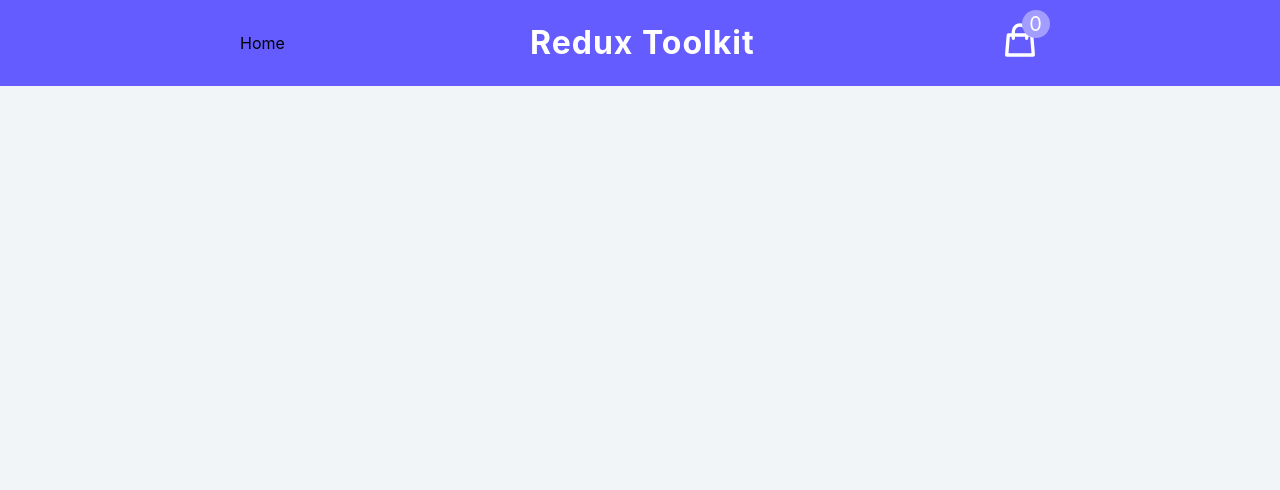
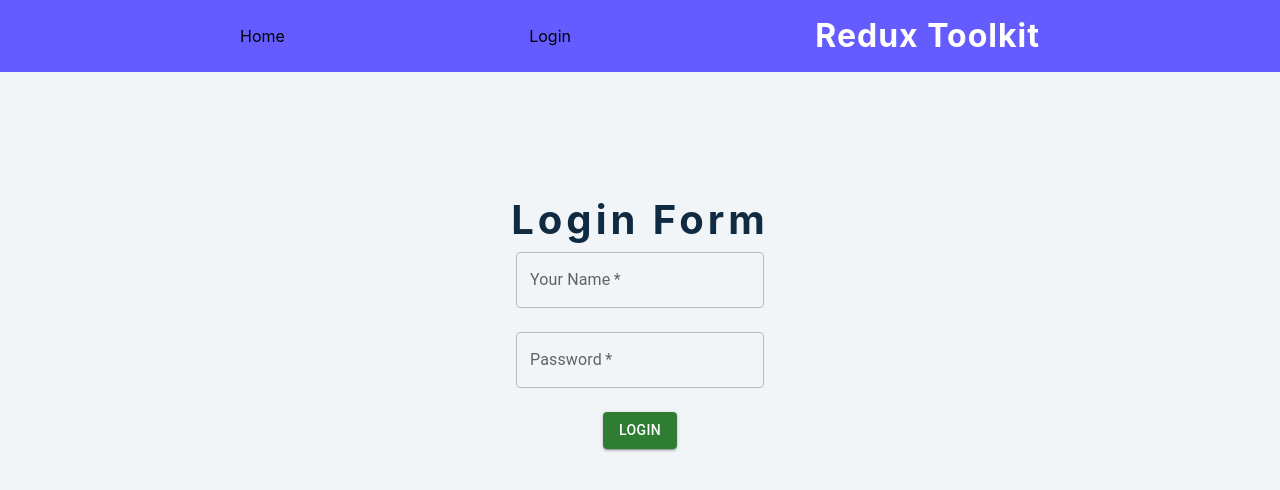
Before and after one commit to Miten09/Redux_Ecom, a React (Create React App) app: page /login in a window 1280 px wide. Shown: the top 490 px of the page. Built offline with nearby package versions, Linux system fonts and the light colour scheme.

Commit message:
Authentication completed

```diff
--- a/src/App.js
+++ b/src/App.js
@@ -6,13 +6,13 @@
 import Modal from "./component/Modal";
 import { Route, Router, Routes } from "react-router-dom";
 import CartItems from "./CartItems";
+import Login from "./component/Login";
 
 function App() {
   const { cartItems } = useSelector((state) => state.cart);
   const dispatch = useDispatch();
 
   const open = useSelector((state) => state.modal.isOpen);
-  console.log("OPEN", open);
 
   useEffect(() => {
     dispatch(calculateTotals());
@@ -23,8 +23,10 @@
       {open && <Modal />}
       <Navbar />
       <Routes>
-        <Route path="/" element={<CartItems />} />
+        <Route path="/home" element={<CartItems />} />
+        <Route path="/login" element={<Login />} />
         <Route path="/cart" element={<CartContainer />} />
+        <Route path="*" element={<Login />} />
       </Routes>
     </>
   );
--- a/src/CartItems.js
+++ b/src/CartItems.js
@@ -41,6 +41,8 @@
 function CartItems() {
   const cartItemAmounts = useSelector((store) => store.cart.cartItems);
   const dispatch = useDispatch();
+  const auth = useSelector((store) => store.auth.isAuth);
+
   return (
     <div className="grid-container">
       {cartItems.map((val, index) => {
@@ -50,6 +52,8 @@
             <img src={val.img} alt="phones" />
             <p>{val.title}</p>
             <p>Rs - {val.price} Only</p>
+            {auth && (
+              <>
                 <p>{cartItem ? cartItem.amount : 0}</p>
                 {cartItem && cartItem.amount === cartItem.max ? (
                   <button disabled className="but">
@@ -68,6 +72,8 @@
                     Add to Cart
                   </button>
                 )}
+              </>
+            )}
           </div>
         );
       })}
--- a/src/component/CartContainer.js
+++ b/src/component/CartContainer.js
@@ -4,14 +4,22 @@
 import CartItem from "./CartItem";
 import { clearCart } from "../features/cart/cartSlice";
 import { closeModal, openModal } from "../features/modal/modalSlice";
+import { useNavigate } from "react-router-dom";
 
 const CartContainer = () => {
   const dispatch = useDispatch();
   const { cartItems, amount, total } = useSelector((store) => store.cart);
+  const navigate = useNavigate();
 
   function handleClear() {
     dispatch(openModal());
   }
+
+  useEffect(() => {
+    if (!localStorage.getItem("Login")) {
+      navigate("/login");
+    }
+  }, []);
 
   if (amount < 1) {
     return (
--- a/src/component/CartItem.js
+++ b/src/component/CartItem.js
@@ -1,10 +1,12 @@
-import React from "react";
+import React, { useEffect } from "react";
 import { ChevronDown, ChevronUp } from "../icons";
-import { useDispatch } from "react-redux";
+import { useDispatch, useSelector } from "react-redux";
 import { decrease, increase, removeItem } from "../features/cart/cartSlice";
+import { useNavigate } from "react-router-dom";
 
 const CartItem = ({ id, img, title, price, amount, max }) => {
   const dispatch = useDispatch();
+  const navigate = useNavigate();
 
   return (
     <article className="cart-item">
--- /dev/null
+++ b/src/component/Login.js
@@ -0,0 +1,64 @@
+import { Button, TextField } from "@mui/material";
+import React, { useEffect, useState } from "react";
+import { useDispatch } from "react-redux";
+import { useLocation, useNavigate } from "react-router-dom";
+import { authTrue } from "../features/auth/authSlice";
+
+const Login = () => {
+  const [name, setName] = useState("");
+  const [password, setPassword] = useState("");
+
+  const navigate = useNavigate();
+  const dispatch = useDispatch();
+
+  const handleLogin = () => {
+    if (name === "miten" && password === "1234") {
+      dispatch(authTrue());
+      navigate("/home");
+      localStorage.setItem("Login", name);
+    }
+  };
+
+  useEffect(() => {
+    if (localStorage.getItem("Login")) {
+      navigate("/home");
+    } else {
+      navigate("/login");
+    }
+  }, []);
+
+  return (
+    <div style={{ textAlign: "center", margin: "10%" }}>
+      <h2>Login Form</h2>
+      <TextField
+        id="outlined-basic"
+        value={name}
+        name="name"
+        label="Your Name"
+        onChange={(e) => setName(e.target.value)}
+        variant="outlined"
+        type="email"
+        required
+      />
+      <br />
+      <br />
+      <TextField
+        id="outlined-basic"
+        value={password}
+        label="Password"
+        name="password"
+        onChange={(e) => setPassword(e.target.value)}
+        variant="outlined"
+        type="password"
+        required
+      />
+      <br />
+      <br />
+      <Button variant="contained" color="success" onClick={handleLogin}>
+        Login
+      </Button>
+    </div>
+  );
+};
+
+export default Login;
--- a/src/component/Navbar.js
+++ b/src/component/Navbar.js
@@ -1,17 +1,48 @@
-import { NavLink } from "react-router-dom";
+import { NavLink, useNavigate } from "react-router-dom";
 import { CartIcon } from "../icons";
-import { useSelector } from "react-redux";
+import { useDispatch, useSelector } from "react-redux";
+import { Button } from "@mui/material";
+import { authFalse, authTrue } from "../features/auth/authSlice";
+import { useEffect } from "react";
+import { clearCart } from "../features/cart/cartSlice";
 
 const Navbar = () => {
   const { amount } = useSelector((store) => store.cart);
-  console.log(">>>>>>>!!!!!!!!!", amount);
+  const navigate = useNavigate();
+  const dispatch = useDispatch();
+
+  function handleLogout() {
+    dispatch(authFalse());
+    dispatch(clearCart());
+    localStorage.removeItem("Login");
+    navigate("/login");
+  }
+
+  const auth = useSelector((store) => store.auth.isAuth);
+
+  // useEffect(() => {
+  //   const storedAuth = localStorage.getItem("Login");
+  //   if (storedAuth) {
+  //     dispatch(authTrue());
+  //   } else {
+  //     dispatch(authFalse());
+  //   }
+  // }, []);
+
   return (
     <nav>
       <div className="nav-center">
-        <NavLink to="/" style={{ color: "black" }}>
+        <NavLink to="/home" style={{ color: "black" }}>
           Home
         </NavLink>
+        {!auth && (
+          <NavLink to="/login" style={{ color: "black" }}>
+            Login
+          </NavLink>
+        )}
         <h3>redux toolkit</h3>
+        {auth && (
+          <>
             <div className="nav-container">
               <NavLink to="/cart">
                 <CartIcon />
@@ -20,6 +51,11 @@
                 <p className="total-amount">{amount}</p>
               </div>
             </div>
+            <Button variant="contained" color="error" onClick={handleLogout}>
+              Logout
+            </Button>
+          </>
+        )}
       </div>
     </nav>
   );
--- /dev/null
+++ b/src/features/auth/authSlice.js
@@ -0,0 +1,22 @@
+import { createSlice } from "@reduxjs/toolkit";
+
+const initialState = {
+  isAuth: false,
+};
+
+const authSlice = createSlice({
+  name: "auth",
+  initialState,
+  reducers: {
+    authTrue: (state) => {
+      state.isAuth = true;
+    },
+    authFalse: (state) => {
+      state.isAuth = false;
+    },
+  },
+});
+
+export const { authTrue, authFalse } = authSlice.actions;
+
+export default authSlice.reducer;
--- a/src/index.js
+++ b/src/index.js
@@ -5,14 +5,19 @@
 import { store } from "./store";
 import { Provider } from "react-redux";
 import { BrowserRouter } from "react-router-dom";
+import { PersistGate } from "redux-persist/integration/react";
+import { persistStore } from "redux-persist";
 
 const container = document.getElementById("root");
 const root = createRoot(container);
+let persistor = persistStore(store);
 
 root.render(
   <BrowserRouter>
     <Provider store={store}>
-      <App />
+      <PersistGate persistor={persistor}>
+        <App />
+      </PersistGate>
     </Provider>
   </BrowserRouter>
 );
--- a/src/store.js
+++ b/src/store.js
@@ -1,10 +1,25 @@
 import { configureStore } from "@reduxjs/toolkit";
 import cartReducer from "./features/cart/cartSlice";
 import modalReducer from "./features/modal/modalSlice";
+import authReducer from "./features/auth/authSlice";
+import storage from "redux-persist/lib/storage";
+import { persistReducer } from "redux-persist";
+import { combineReducers } from "@reduxjs/toolkit";
+
+const persistConfig = {
+  key: "root",
+  version: 1,
+  storage,
+};
+
+const reducer = combineReducers({
+  cart: cartReducer,
+  modal: modalReducer,
+  auth: authReducer,
+});
+
+const persistedReducer = persistReducer(persistConfig, reducer);
 
 export const store = configureStore({
-  reducer: {
-    cart: cartReducer,
-    modal: modalReducer,
-  },
+  reducer: persistedReducer,
 });
```
Also changed, not shown: package.json (+7 -0 lines), 1 other file (tests, documents, lock files or other folders). Lines whose indentation alone changed are shown as unchanged.
